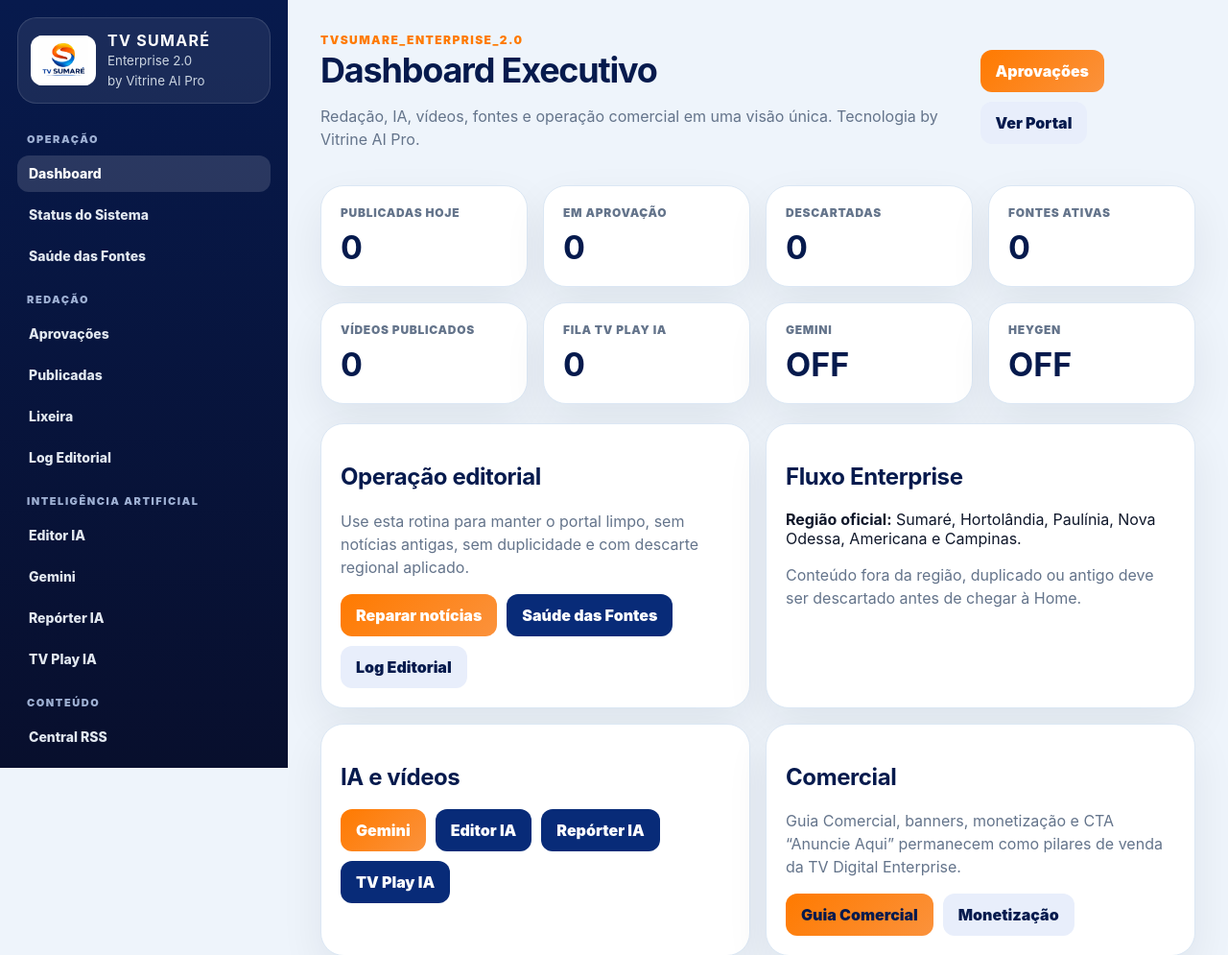
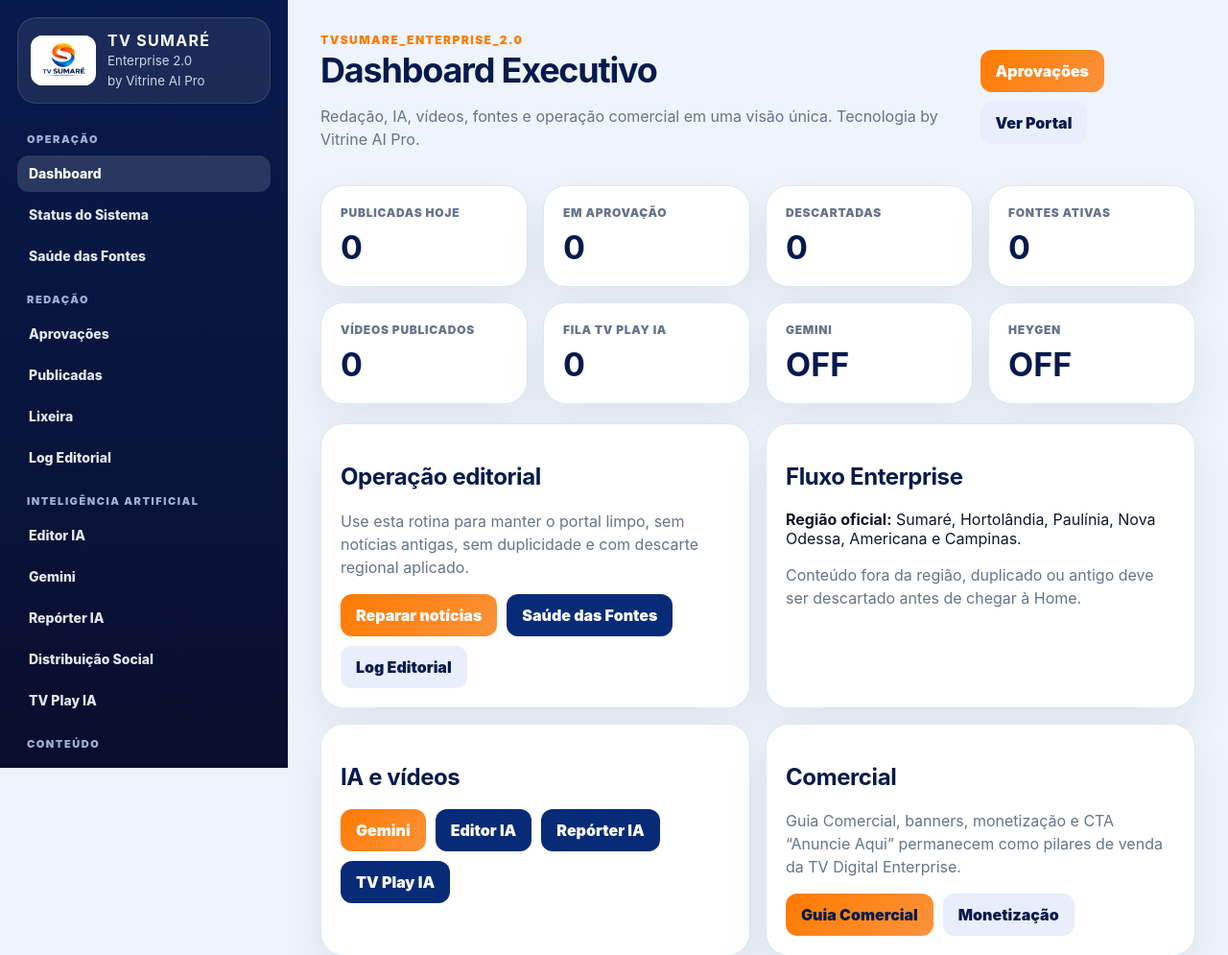
Before and after one commit to cschibelsky-star/TVSUMARE_ENTERPRISE, a PHP site: page /admin/index.php in a window 1280 px wide. Shown: the top 995 px of the page at 96% size. Run offline with PHP 8.4, Linux system fonts and the light colour scheme; the visitor is signed in with stand-in values (Sample User, id 1).

Commit message:
feat: adiciona distribuicao social ao menu

```diff
--- a/admin/_menu.php
+++ b/admin/_menu.php
@@ -26,6 +26,7 @@ function tvs_admin_link($key,$href,$label,$active){
     <?=tvs_admin_link('editor_ia','editor-ia.php','Editor IA',$activeAdmin)?>
     <?=tvs_admin_link('gemini','gemini.php','Gemini',$activeAdmin)?>
     <?=tvs_admin_link('reporter_ia','reporter-ia.php','Repórter IA',$activeAdmin)?>
+    <?=tvs_admin_link('distribuicao_social','distribuicao-social.php','Distribuição Social',$activeAdmin)?>
     <?=tvs_admin_link('tvplay','tvplay.php','TV Play IA',$activeAdmin)?>
 
     <span class="menu-group">Conteúdo</span>
```
